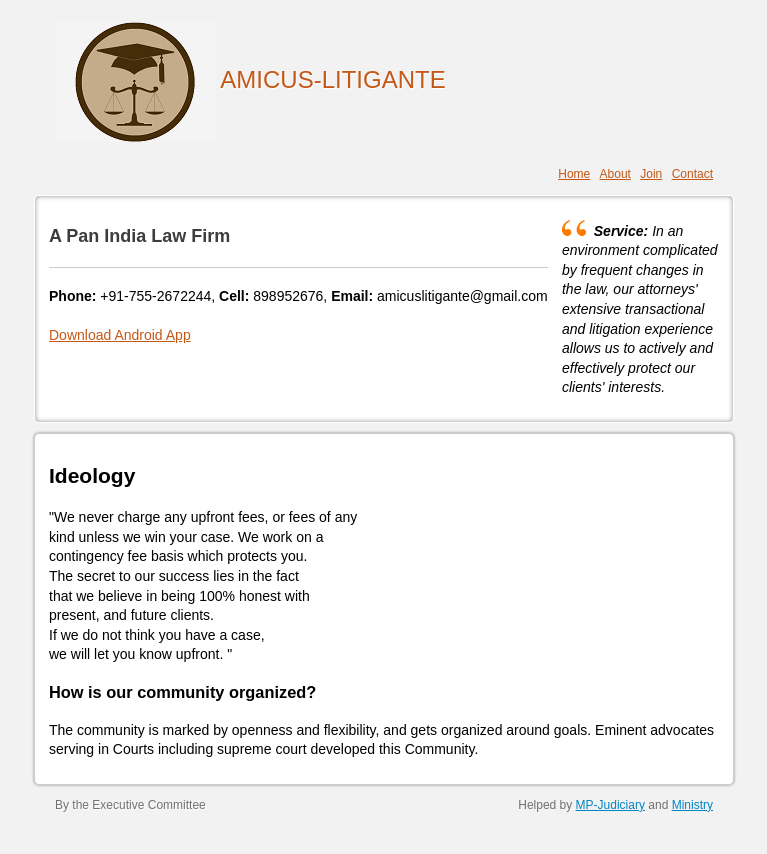
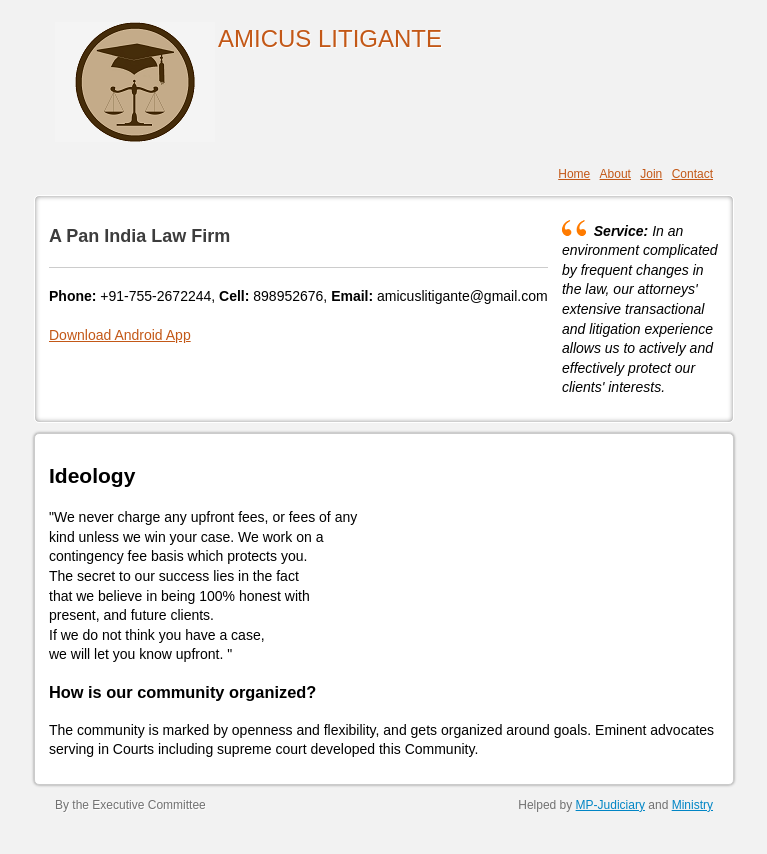
Before and after one commit to amicuslitigante/amicuslitigante.github.io, a plain HTML site: page index.html in a window 1280 px wide. Shown: the whole page, without its empty margins (256-1023 px from the left). Drawn offline with Linux system fonts and the light colour scheme.

Commit message:
Add files via upload

```diff
--- a/index.html
+++ b/index.html
@@ -15,8 +15,8 @@
 
     <header class="clearfix">
 
-      	<div class="logo"><img src="icon.png" alt="" align="absmiddle" />
-		AMICUS-LITIGANTE
+      	<div class="logo"><img src="icon.png" alt="" align="left" />
+		AMICUS LITIGANTE
 	</div>
 
       	<nav>
```
